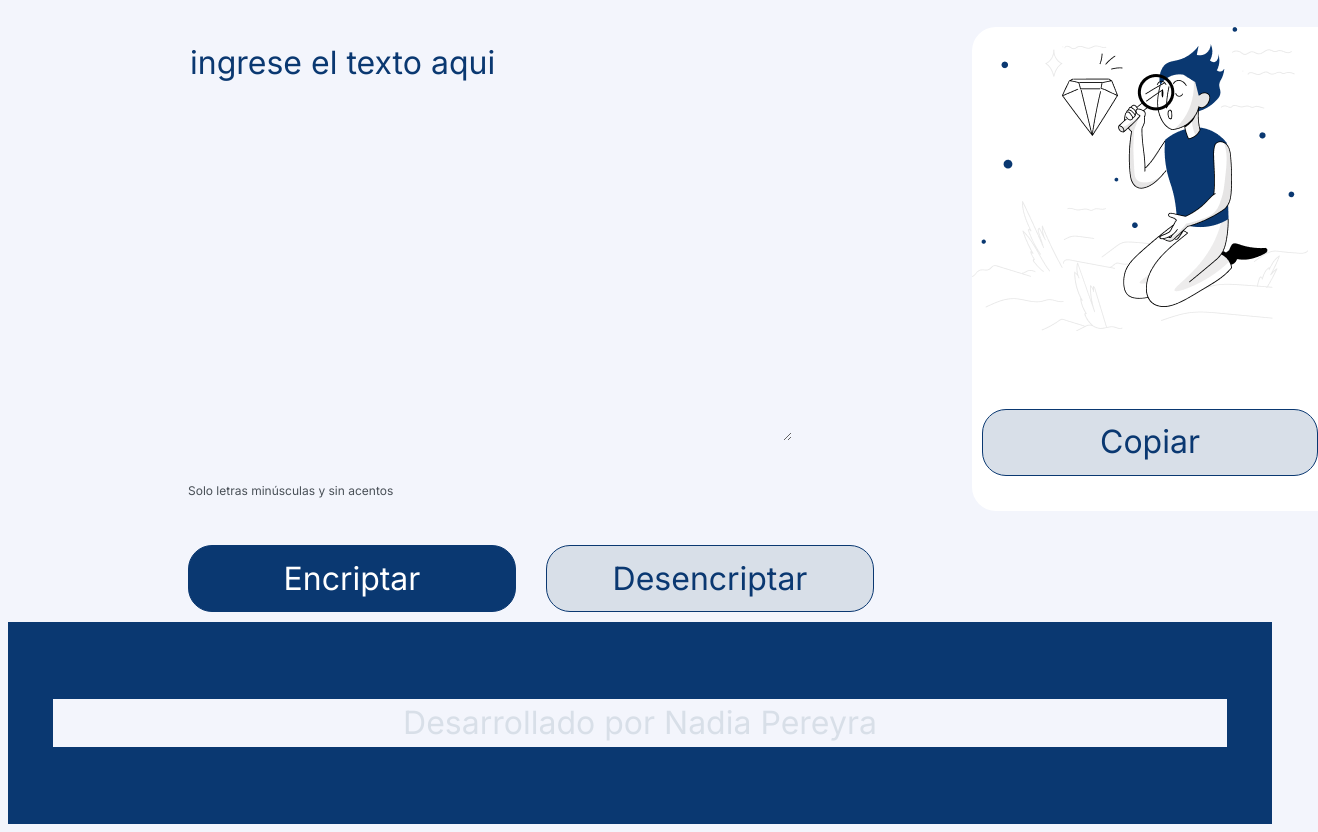
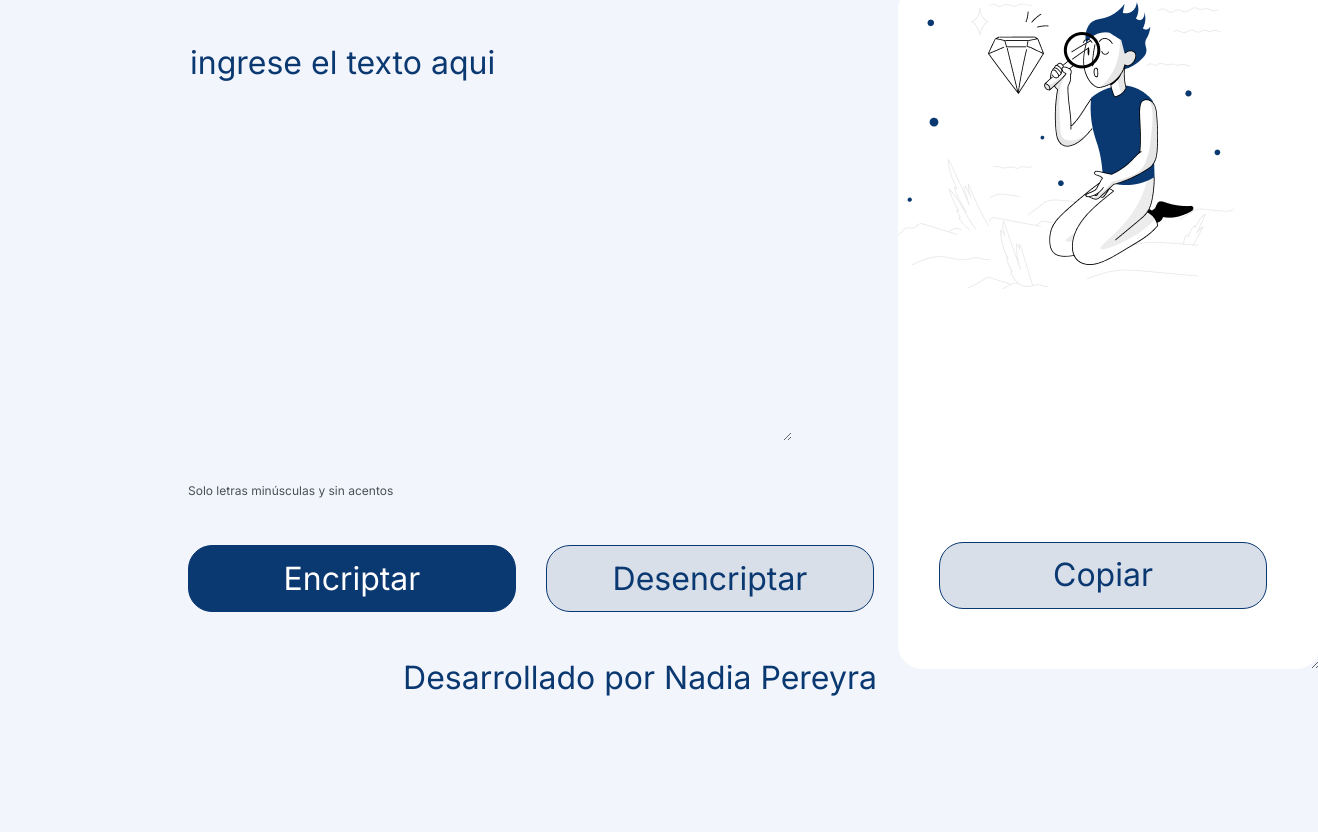
Before and after one commit to NaSP32/Encriptador-DesencriptadorDeTexto, a plain HTML site: page index.html in a window 1280 px wide. Shown: the part 75-907 px from the top of the page, 1318 px wide, since content can reach past the window. After the commit the page ends 817 px from the top, so only its background shows below. Drawn offline with Linux system fonts and the light colour scheme.

Commit message:
Modificaciones en css

```diff
--- a/style.css
+++ b/style.css
@@ -44,9 +44,16 @@ main{
     border-radius: 24px;
     color: #0A3871;
     margin-left: 98px;
-    margin-top: 20px;
+    margin-top: 10px;
+    margin-bottom: 10px;
     padding-left: 20px;
     position: fixed;
+    width: 400px;
+    height: 680px;
+    top: 50px;
+    left: 800px;
+
+
 }
 
 .mensaje:focus{
@@ -90,10 +97,10 @@ main{
     color: #0A3871;
     cursor: pointer;
     height: 67px;
-    margin-left: 108px;
-    margin-top: 402px;
+    margin-left: 65px;
+    margin-top: 535px;
     position: absolute;
-    width: 336px;
+    width: 328px;
 }
 
 .informacion{
@@ -103,9 +110,7 @@ main{
 }
 
 .footer{
-    background-color: #0A3871;
-    padding: 45px;
-    color: #D8DFE8;
+    color: #0A3871;
     text-align: center;
     font-family: 'Inter';
     font-size: 1.5rem;
```
